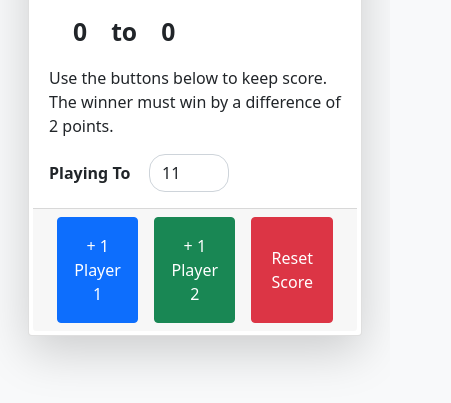
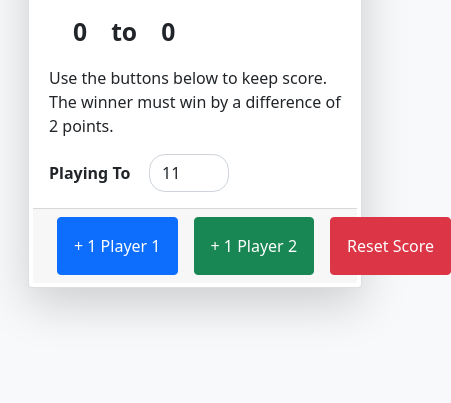
Before and after one commit to MarkDeveloper36/pingpong-score-keeper, a plain HTML site: page index.html in a window 390 px wide. Shown: the part 375-778 px from the top of the page, 451 px wide, since content can reach past the window. Drawn offline with nearby package versions, Linux system fonts and the light colour scheme.

Commit message:
add small layout change for mobile

```diff
--- a/style.css
+++ b/style.css
@@ -24,6 +24,7 @@
 
 .btn {
     transition: transform 0.3s linear, background-color 0.3s ease;
+    min-width: fit-content;
 }
 
 .btn:hover {
```
